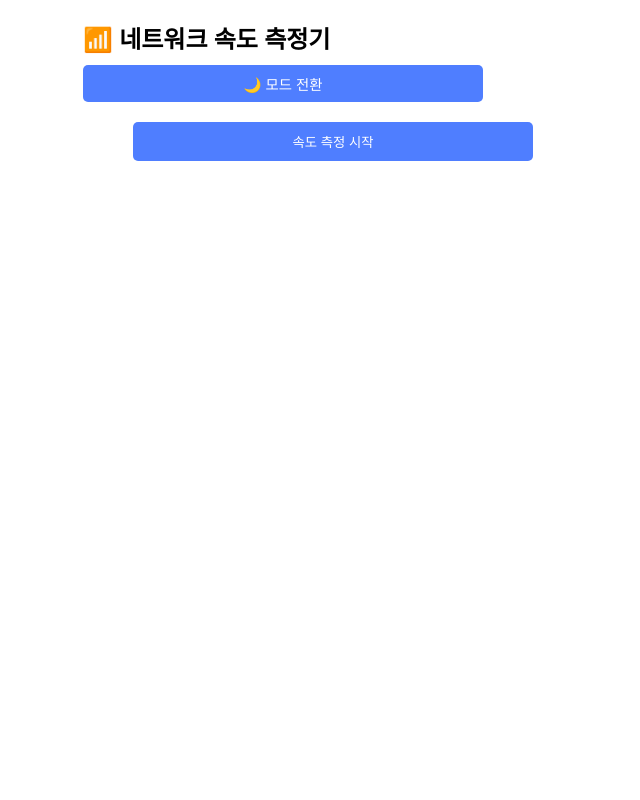
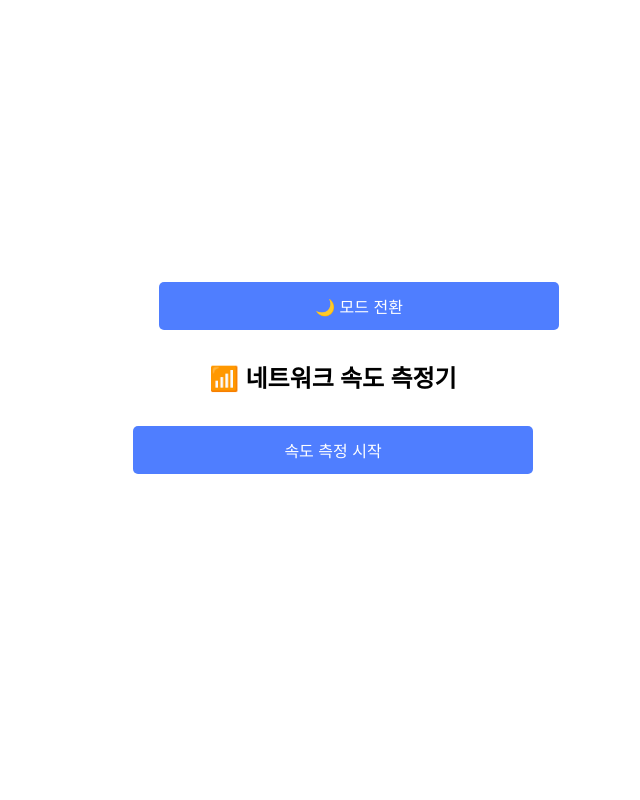
Before and after one commit to Leegunmyeong/schoolproject, a Flask app: page / in a window 1280 px wide. Shown: the whole page, without its empty margins (307-947 px from the left). Run offline with Flask 3, Linux system fonts and the light colour scheme.

Commit message:
index.html

```diff
--- a/templates/index.html
+++ b/templates/index.html
@@ -26,47 +26,39 @@
             background-color: var(--bg-color);
             color: var(--text-color);
             margin: 0;
-            padding: 20px;
+            min-height: 100vh;
+            display: flex;
+            justify-content: center;
+            align-items: center;
         }
 
         .container {
+            width: 100%;
             max-width: 500px;
-            width: 100%;
-            margin: 0 auto;
+            padding: 24px;
+            box-sizing: border-box;
             display: flex;
             flex-direction: column;
             align-items: center;
-        }
-
-        .header {
-            display: flex;
-            justify-content: space-between;
-            align-items: center;
-            width: 100%;
-            flex-wrap: wrap;
+            justify-content: center;
         }
 
         h2 {
-            font-size: 1.5rem;
             display: flex;
             align-items: center;
             gap: 8px;
-            margin: 0;
+            font-size: 1.5em;
+            text-align: center;
+            margin-bottom: 20px;
         }
 
         #modeToggle {
-            padding: 8px 16px;
-            background-color: var(--button-bg);
-            color: var(--button-text);
-            border: none;
-            border-radius: 5px;
-            cursor: pointer;
-            font-size: 0.9rem;
-            margin-top: 10px;
+            align-self: flex-end;
+            margin-bottom: 10px;
         }
 
         button {
-            padding: 10px 20px;
+            padding: 12px 20px;
             background-color: var(--button-bg);
             color: var(--button-text);
             border: none;
@@ -74,7 +66,8 @@
             cursor: pointer;
             width: 100%;
             max-width: 400px;
-            margin-top: 20px;
+            margin-top: 12px;
+            font-size: 1rem;
         }
 
         button:hover {
@@ -93,7 +86,6 @@
         }
 
         #speedChart {
-            width: 100%;
             max-width: 100%;
             margin-top: 30px;
         }
@@ -139,16 +131,23 @@
                 opacity: 1;
             }
         }
+
+        @media (max-width: 480px) {
+            h2 {
+                font-size: 1.2em;
+            }
+
+            button {
+                font-size: 0.95em;
+            }
+        }
     </style>
 </head>
 
 <body>
     <div class="container">
-        <div class="header">
-            <h2>📶 네트워크 속도 측정기</h2>
-            <button id="modeToggle" onclick="toggleMode()">🌙 모드 전환</button>
-        </div>
-
+        <button id="modeToggle" onclick="toggleMode()">🌙 모드 전환</button>
+        <h2>📶 네트워크 속도 측정기</h2>
         <button onclick="startTest()">속도 측정 시작</button>
         <p id="status"></p>
         <canvas id="speedChart" style="display:none;"></canvas>
@@ -166,7 +165,7 @@
         }
 
         function startTest() {
-            document.getElementById("status").innerHTML = "⏳ 측정 중입니다... <span class='dots'><span></span><span></span><span></span></span>";
+            document.getElementById("status").innerHTML = "⏳ 측정 중입니다... 잠시만 기다려 주세요. <span class='dots'><span></span><span></span><span></span></span>";
             document.getElementById("feedback").innerHTML = "";
             document.getElementById("speedChart").style.display = "none";
 
@@ -200,7 +199,9 @@
                 options: {
                     responsive: true,
                     scales: {
-                        y: { beginAtZero: true }
+                        y: {
+                            beginAtZero: true
+                        }
                     }
                 }
             });
```
